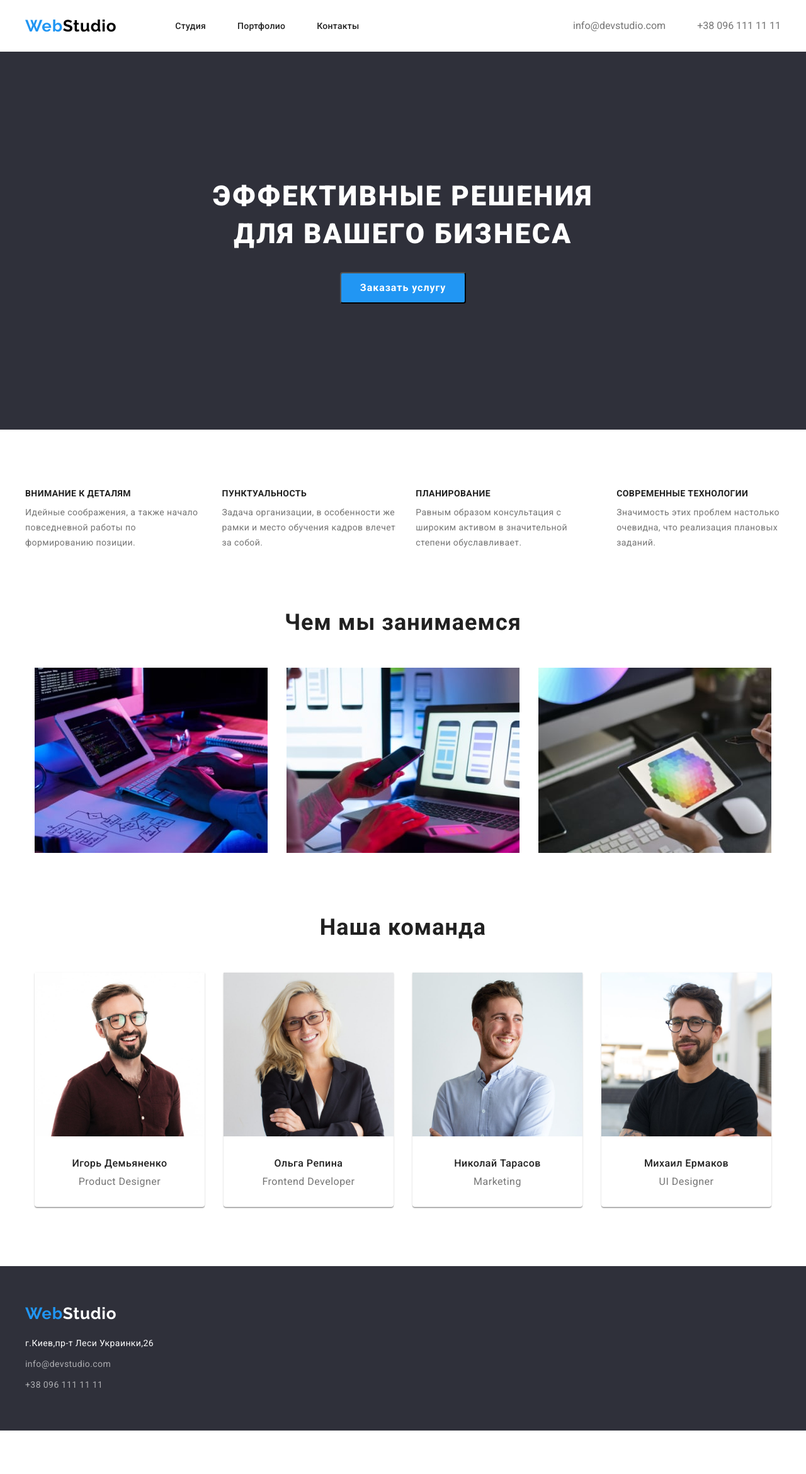
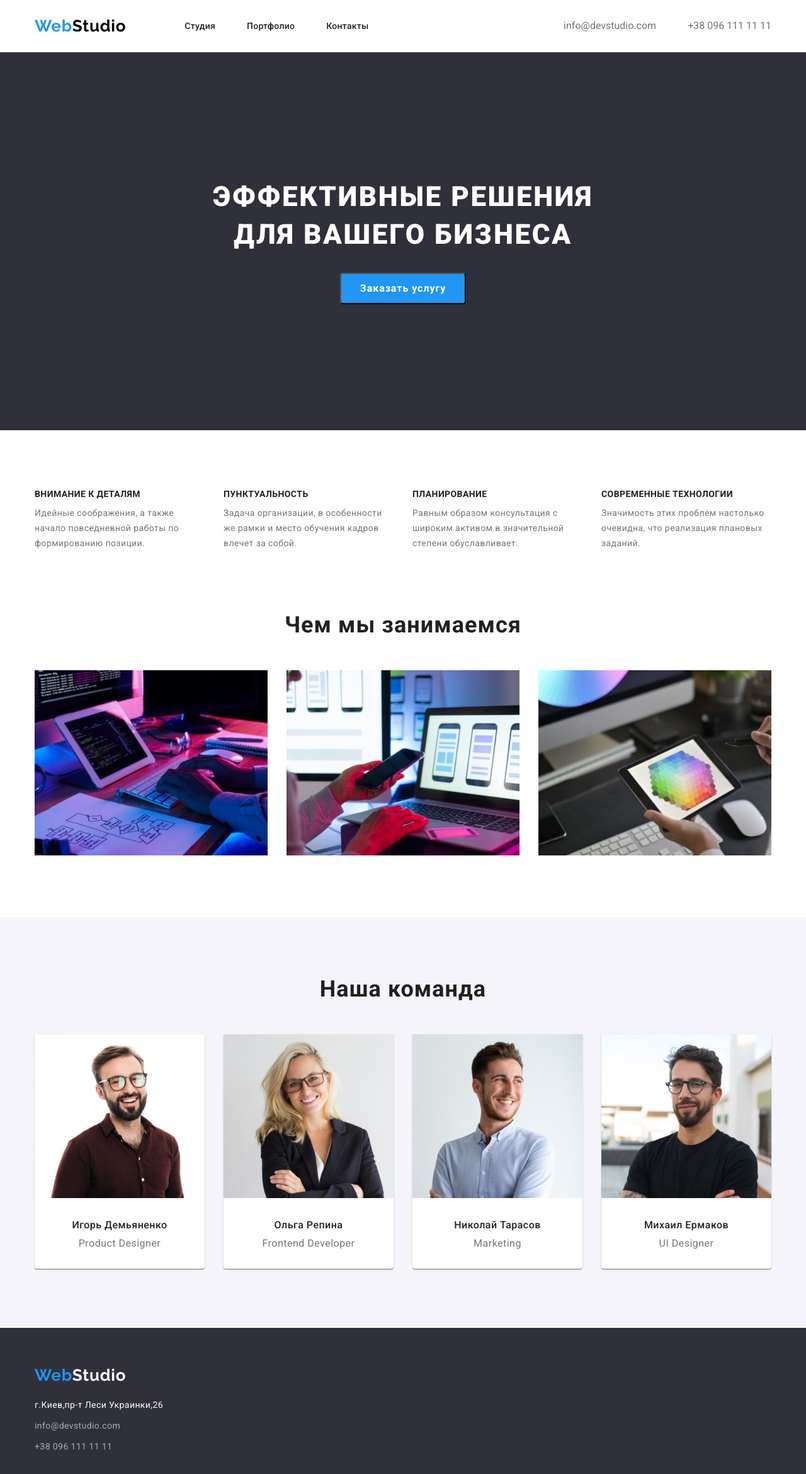
Before and after one commit to Mark-Nelovka/goit-markup-hw-03, a plain HTML site: page index.html in a window 1280 px wide. Shown: the whole page at 63% size. Before the commit the page ends 2271 px from the top, so only its background shows below. Drawn offline with nearby package versions, Linux system fonts and the light colour scheme.

Commit message:
Позиционирование исправление

```diff
--- a/css/style.css
+++ b/css/style.css
@@ -54,21 +54,21 @@ ul {
 /*------------Header------------*/
 
 .container {
-  display: flex;
-  width: 1230px;
+  width: 1200px;
   padding-right: 15px;
   padding-left: 15px;
   margin: 0 auto;
-  justify-content: center;
-  flex-wrap: wrap;
+  /* justify-content: center;
+  flex-wrap: wrap; */
 }
 
-.header .container {
+.header-container {
   display: flex;
   align-items: center;
+  margin-left: auto;
 }
 
-.header-port {
+.header {
   border-bottom: 1px solid #ececec;
 }
 
@@ -189,6 +189,7 @@ ul {
 
 .main-section {
   padding-top: 94px;
+  padding-bottom: 94px;
 }
 
 .page-main-hero {
@@ -247,6 +248,8 @@ ul {
 
 .menu-content {
   margin-bottom: 50px;
+  display: flex;
+  justify-content: center;
 }
 
 .menu-nav:not(:last-child) {
@@ -281,7 +284,8 @@ ul {
 
 .discription {
   display: flex;
-  width: 1200px;
+  /* width: 1200px; */
+  /* justify-content: center; */
   text-decoration: none;
   list-style: none;
 }
@@ -289,6 +293,11 @@ ul {
 .discription-a {
   padding-bottom: 94px;
   padding-top: 94px;
+}
+
+.discription-list {
+  width: 270px;
+  height: 101px;
 }
 
 .discription-list:not(:last-child) {
@@ -307,7 +316,8 @@ ul {
 }
 
 .discription-p {
-  font-weight: normal;
+  font-weight: 400px;
+  font-style: normal;
   font-size: 14px;
   line-height: 1.71;
   margin-top: 0;
@@ -333,19 +343,23 @@ ul {
 }
 
 .photo {
+  font-style: normal;
   font-weight: bold;
   font-size: 36px;
   line-height: 1.16;
   text-align: center;
-  padding-bottom: 50px;
+  margin-bottom: 50px;
   letter-spacing: 0.03em;
   color: var(--text);
   margin-top: 0;
 }
 
 .main-job {
-  margin-bottom: 94px;
-  /* background-color: tomato; */
+  padding-bottom: 94px;
+}
+
+.list-job {
+  display: flex;
 }
 
 .command {
@@ -353,7 +367,7 @@ ul {
   font-size: 36px;
   line-height: 1.16;
   text-align: center;
-  padding-bottom: 50px;
+  margin-bottom: 50px;
   letter-spacing: 0.03em;
   color: var(--text);
 }
@@ -401,19 +415,27 @@ ul {
 
 .section-command {
   padding-bottom: 94px;
+  padding-top: 94px;
+  background: #f5f4fa;
 }
 
 .card {
+  display: flex;
+  flex-wrap: wrap;
+}
+
+.card-item {
+  width: 370px;
+  border: 1px solid #eeeeee;
   margin-right: 30px;
   margin-bottom: 30px;
-  border: 1px solid #eeeeee;
 }
 
-.card:nth-child(3n) {
+.card-item:nth-child(3n) {
   margin-right: 0;
 }
 
-.card:nth-last-child(-n + 3) {
+.card-item:nth-last-child(-n + 3) {
   margin-bottom: 0;
 }
 
@@ -431,17 +453,13 @@ ul {
 .card-command:not(:last-child) {
   margin-right: 30px;
 }
+
 /*------------FOOTER------------*/
 
 .footer {
   background-color: #2f303a;
   padding-top: 60px;
   padding-bottom: 60px;
-}
-
-.footer-section {
-  width: 1200px;
-  margin: 0 auto;
 }
 
 .logo-footer {
--- a/index.html
+++ b/index.html
@@ -18,7 +18,7 @@
 
 <body>
     <header class="header">
-        <div class="container">
+        <div class="container header-container">
             <nav class="page-header-container">
                 <a class="nav-logo" lang="en" href="./index.html"><span class="logo-first">Web</span><span
                     class="logo-second">Studio</span></a>
@@ -42,8 +42,8 @@
             <button class="btn-first" type="button">Заказать услугу</button>
         </section>
 
-        <section>
-            <div class="discription-a container">
+        <section class="discription-a">
+            <div class="container">
                 <ul class="discription">
                     <li class="discription-list">
                         <h3 class="discription-h">Внимание к деталям</h3>
@@ -67,9 +67,9 @@
         </section>
 
         <section class="main-job">
+            <div class="container">
                 <h2 class="photo">Чем мы занимаемся</h2>
-            <div>
-                <ul class="container tt-decor">
+                <ul class="tt-decor list-job">
                     <li class="image-list"><img src="./images/images-job/img1.jpg" width="370" height="294"
                             alt="Человек работает на планшете и стационарном компьютере"></li>
                     <li class="image-list"><img src="./images/images-job/img2.jpg" width="370" height="294"></li>
@@ -81,8 +81,9 @@
         </section>
 
         <section class="section-command">
+            <div class="container">
                 <h2 class="command">Наша команда</h2>
-            <ul class="discription container">
+                <ul class="discription">
                     <div class="card-command">
                         <li class="people-command">
                             <img src="./images/img-command/img1.jpg" width="270" height="260" alt="Сотрудник компании">
@@ -111,30 +112,14 @@
                             <p class="profession" lang="en">UI Designer</p>
                         </li>
                     </div>
-
-
-
-                <!-- <li class="people-command">
-                    <img src="./images/img-command/img2.jpg" width="270" height="260" alt="Сотрудник компании">
-                    <h3 class="name">Ольга Репина</h3>
-                    <p class="profession" lang="en">Frontend Developer</p>
-                </li>
-                <li class="people-command">
-                    <img src="./images/img-command/img3.jpg" width="270" height="260" alt="Сотрудник компании">
-                    <h3 class="name">Николай Тарасов</h3>
-                    <p class="profession" lang="en">Marketing</p>
-                </li>
-                <li class="people-command">
-                    <img src="./images/img-command/img4.jpg" width="270" height="260" alt="Сотрудник компании">
-                    <h3 class="name">Михаил Ермаков</h3>
-                    <p class="profession" lang="en">UI Designer</p>
-                </li> -->
                 </ul>
                 </section>
                 </main>
+            </div>
+
 
     <footer class="footer">
-        <div class="footer-section">
+        <div class="container">
             <a class="logo-footer" lang="en" href="./index.html"><span class="logo-first">Web</span><span
                     class="logo-second-w">Studio</span></a>
             <ul class="tt-decor">
```
Also changed, not shown: portfolio.html (+22 -67 lines). Lines whose indentation alone changed are shown as unchanged.
